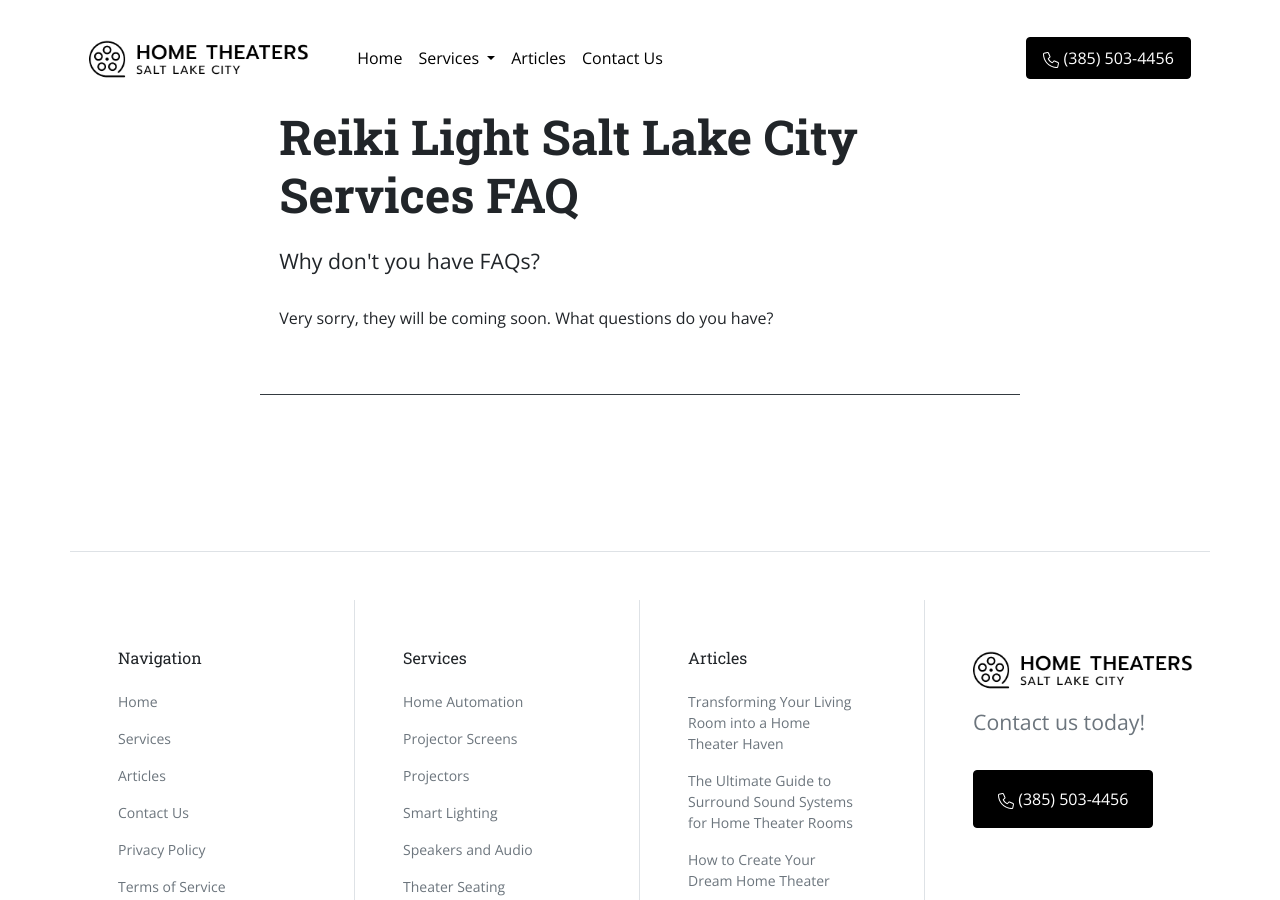
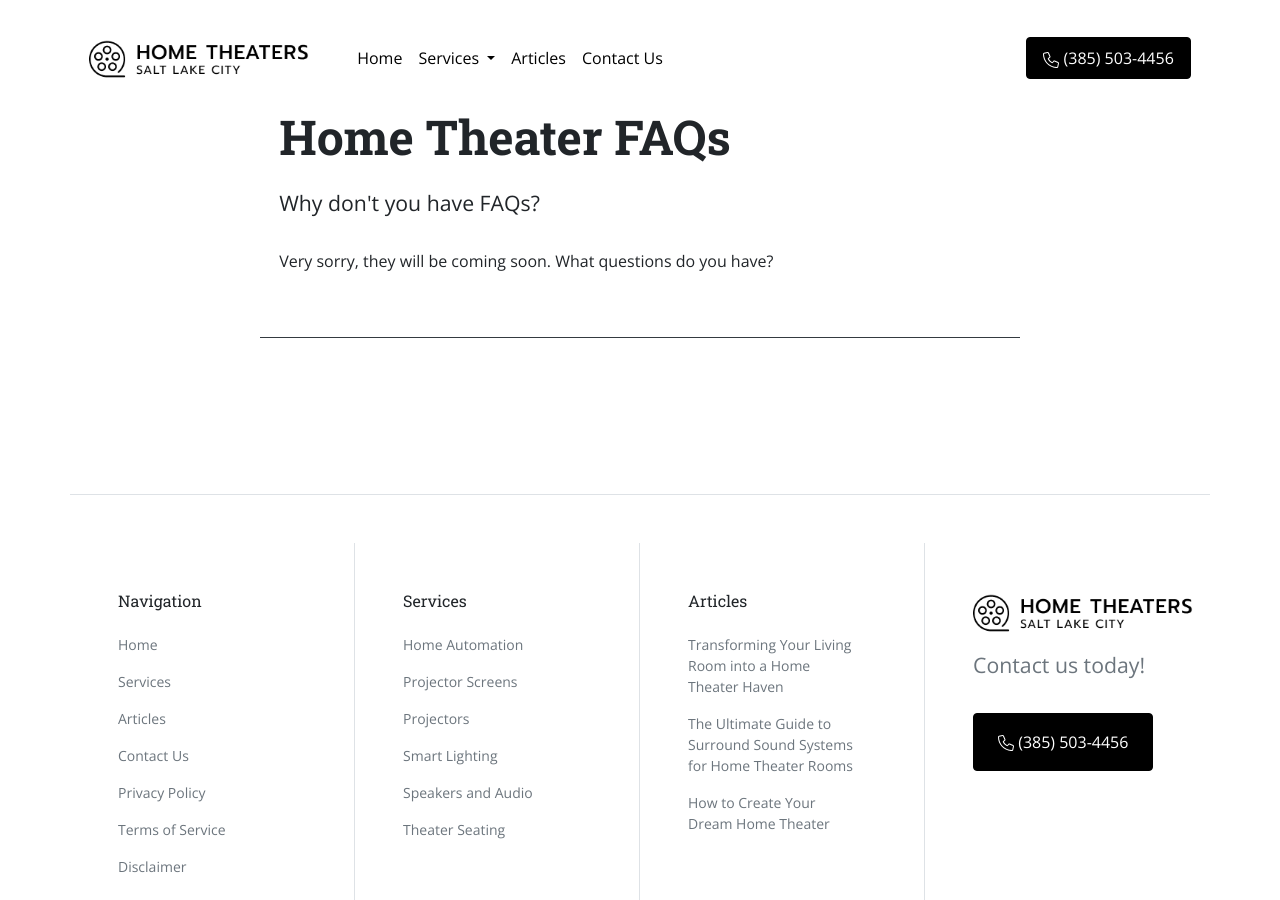
Before and after one commit to naccrat/home-theater-slc, a Jekyll site: the page built from faq.html, in a window 1280 px wide and 900 px high. Built offline with Jekyll 4.4.1, drawn with Linux system fonts in a browser that asks for light colours.

Commit message:
page fixes

```diff
--- a/404.html
+++ b/404.html
@@ -1,5 +1,5 @@
 ---
-layout: default
+layout: page
 title: 404
 services: "404 Page: Lost in the Cinematic Abyss"
 meta_description: 404 page for Home Theaters Salt Lake City
--- a/_includes/head.html
+++ b/_includes/head.html
@@ -1,21 +1,22 @@
 <!doctype html>
 <html class="h-100" lang="en">
 <head>
+  <meta charset="utf-8">
+  <meta name="viewport" content="width=device-width,initial-scale=1,shrink-to-fit=no">
+  <title>{{ page.title }} | {{ site.title }}</title>
+  <meta name="description" content="{{ page.meta_description}}">
+
   <!-- Google tag (gtag.js) -->
   <script async src="https://www.googletagmanager.com/gtag/js?id={{ site.google-analytics }}"></script>
   <script>
     window.dataLayer = window.dataLayer || [];
     function gtag(){dataLayer.push(arguments);}
     gtag('js', new Date());
-
     gtag('config', '{{ site.google-analytics }}');
   </script>
+
   {% include schema.html %}
 
-  <meta charset="utf-8">
-  <meta name="viewport" content="width=device-width,initial-scale=1,shrink-to-fit=no">
-  <title>{{ page.title }} | {{ site.title }}</title>
-  <meta name="description" content="{{ page.meta_description}}">
   <link rel="stylesheet" href="{{ site.url }}/css/theme.css">
   <link rel="preconnect" href="https://fonts.googleapis.com">
   <link rel="preconnect" href="https://fonts.gstatic.com" crossorigin>
--- a/faq.html
+++ b/faq.html
@@ -1,8 +1,8 @@
 ---
 layout: page
-title: Reiki Light Salt Lake City Services FAQ
+title: Home Theater FAQs
 permalink: /faq/
-meta_description: Frequently asked questions for Reiki Training Salt Lake City
+meta_description: Frequently asked questions about Home Theaters.
 ---
 
   <div class="py-vh-5 w-100 overflow-hidden" id="services">
```
